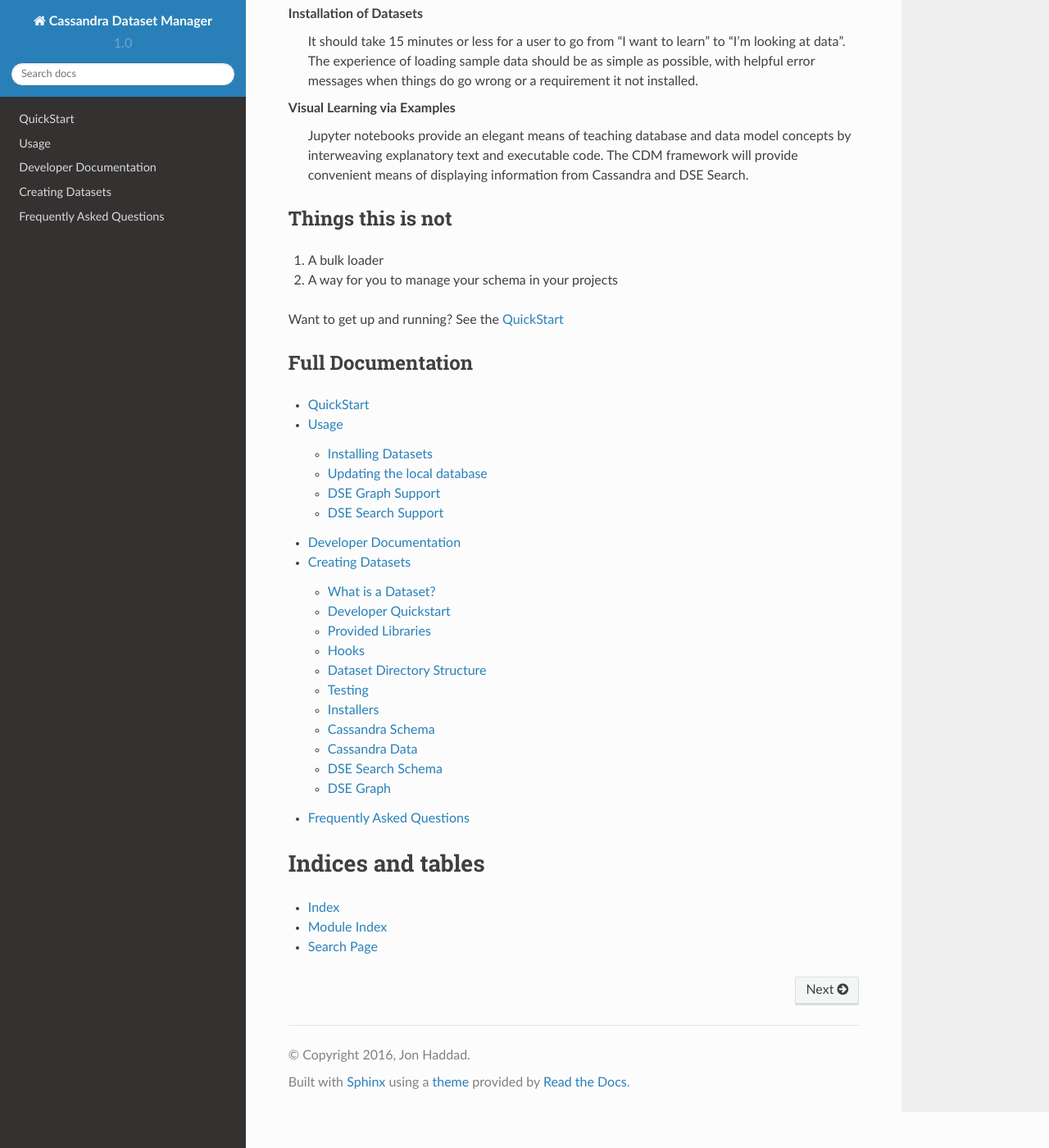
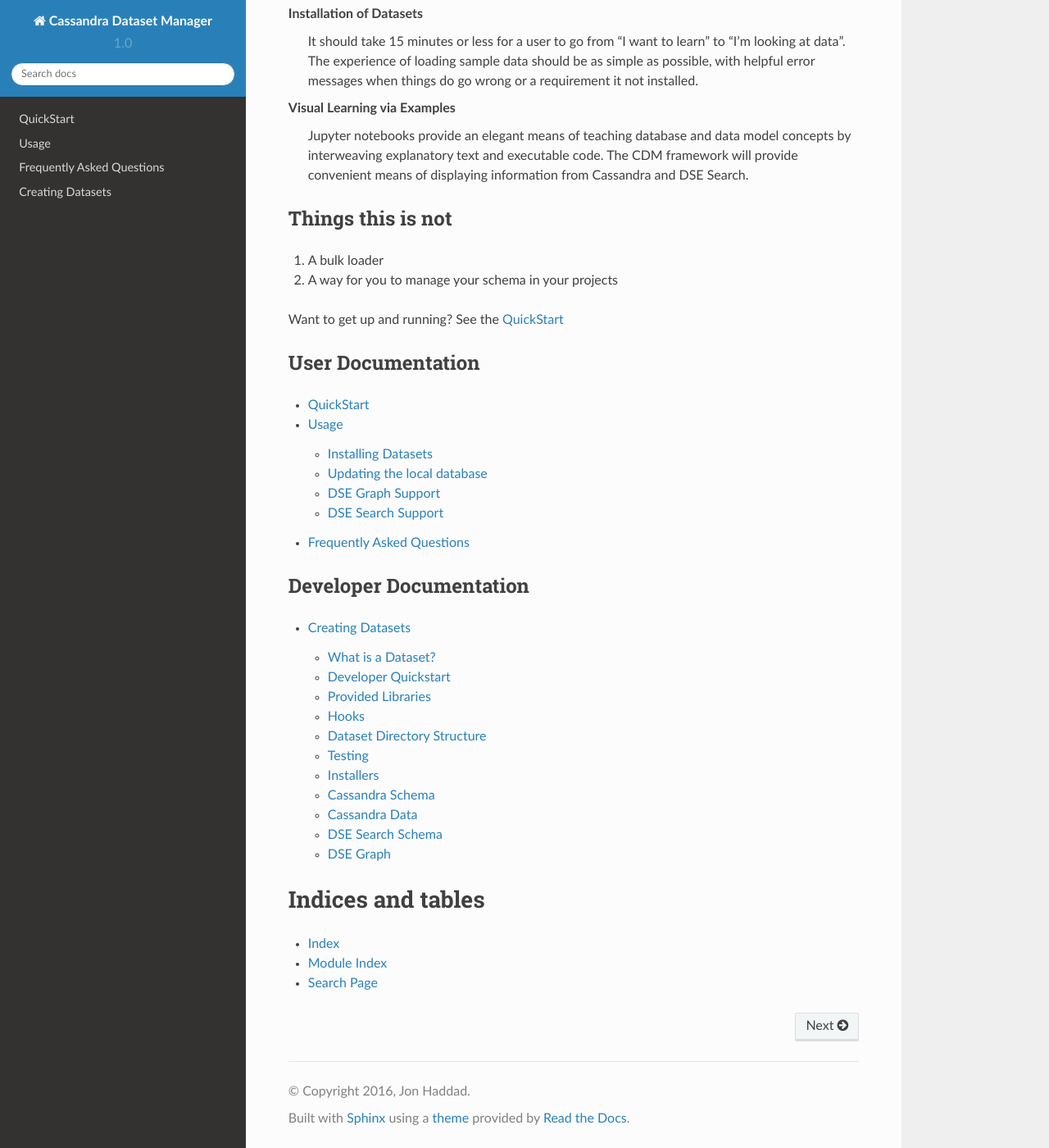
Before and after one commit to riptano/cdm, a Sphinx documentation site: the page built from docs/index.rst, in a window 1280 px wide and 1400 px high, scrolled down 363 px. Shown: the whole window at 82% size. Built offline with Sphinx 7.4.7 and the Read the Docs theme 2.0.0, drawn with Linux system fonts in a browser that asks for light colours; some of the changed lines change nothing that is shown.

Commit message:
organizing

```diff
--- a/docs/index.rst
+++ b/docs/index.rst
@@ -27,7 +27,7 @@
 Want to get up and running?  See the :doc:`/quickstart`
 
 
-Full Documentation
+User Documentation
 -------------------
 
 .. toctree::
@@ -35,10 +35,15 @@
 
    quickstart
    usage
-   developer
-   datasets
    faq
 
+Developer Documentation
+-----------------------
+
+.. toctree::
+   :maxdepth: 2
+
+   datasets
 
 
 Indices and tables
```
